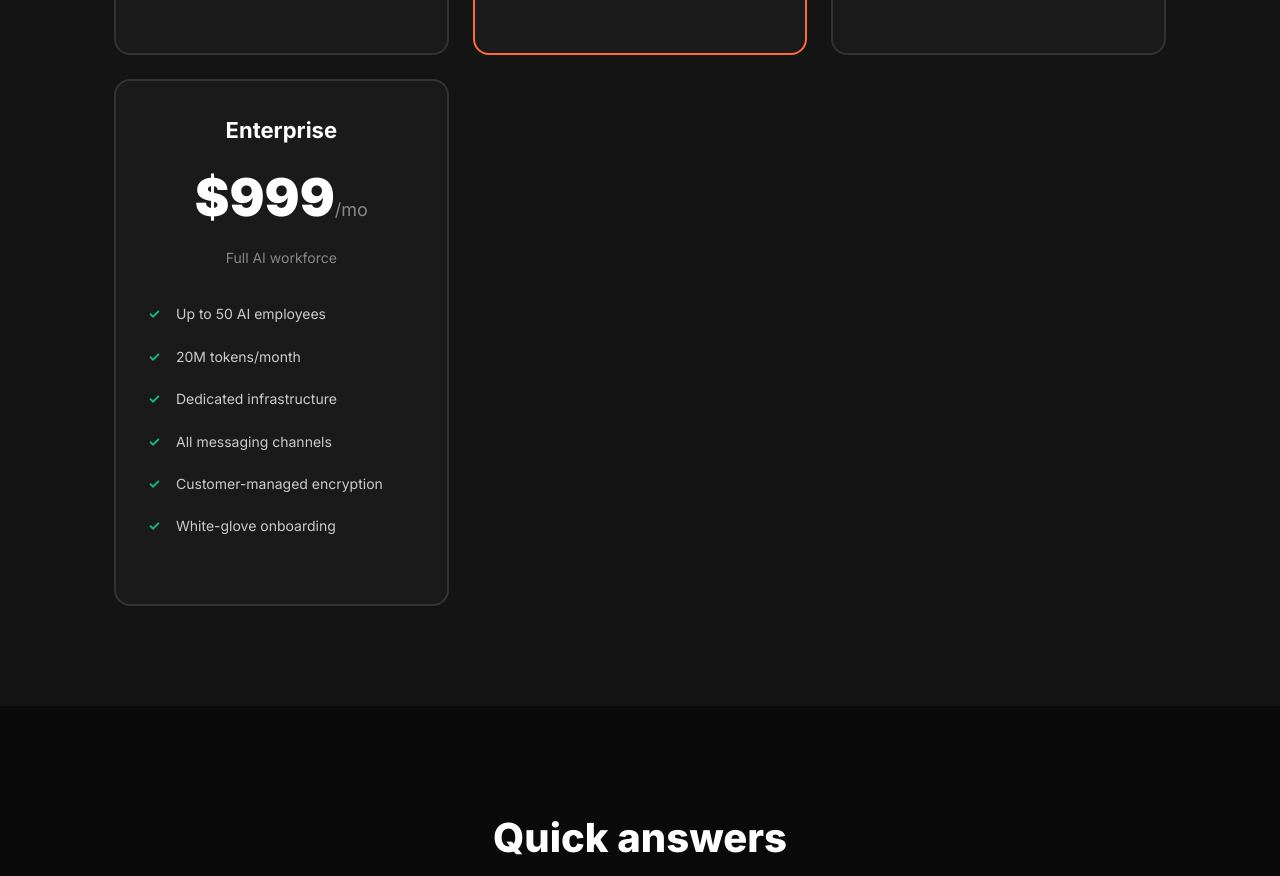
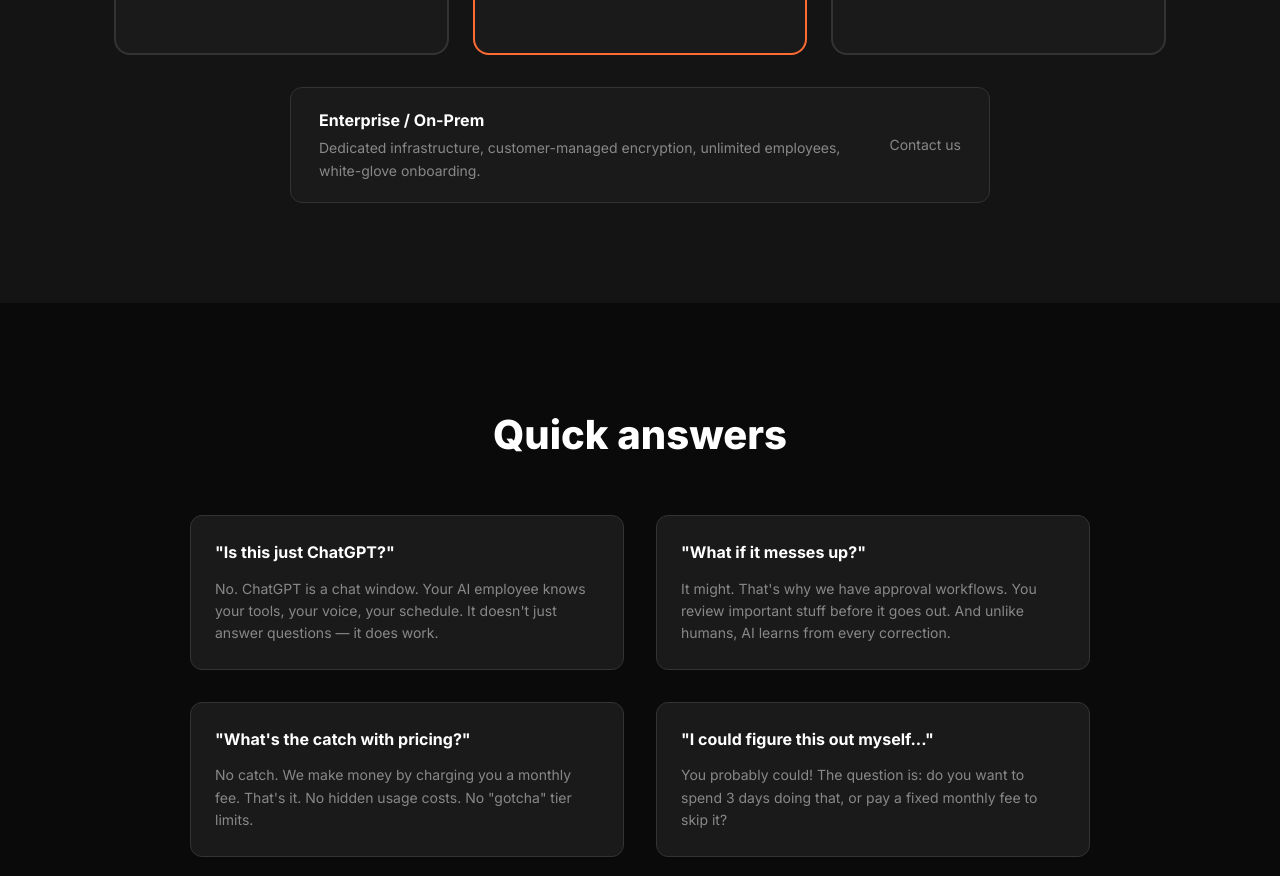
Before and after one commit to Purple-Horizons/hireopenclaw, a website: page index.html in a window 1280 px wide. Shown: the part 4488-5364 px from the top of the page. Drawn offline with Linux system fonts and the light colour scheme; no server answers.

Commit message:
production: move enterprise to small on-prem row under pricing cards

```diff
--- a/index.html
+++ b/index.html
@@ -1039,20 +1039,13 @@
 
                 </div>
 
-                <div class="pricing-card" data-plan="enterprise">
-                    <h3>Enterprise</h3>
-                    <div class="price" data-price="999">$999<span>/mo</span></div>
-                    <p class="description">Full AI workforce</p>
-                    <ul>
-                        <li>Up to 50 AI employees</li>
-                        <li>20M tokens/month</li>
-                        <li>Dedicated infrastructure</li>
-                        <li>All messaging channels</li>
-                        <li>Customer-managed encryption</li>
-                        <li>White-glove onboarding</li>
-                    </ul>
-
+            </div>
+            <div style="max-width:700px;margin:32px auto 0;padding:20px 28px;background:var(--bg-card);border:1px solid var(--light-gray);border-radius:12px;display:flex;align-items:center;justify-content:space-between;gap:20px;">
+                <div>
+                    <strong style="font-size:16px;">Enterprise / On-Prem</strong>
+                    <p style="color:var(--gray);font-size:14px;margin-top:4px;">Dedicated infrastructure, customer-managed encryption, unlimited employees, white-glove onboarding.</p>
                 </div>
+                <span style="color:var(--gray);font-size:14px;white-space:nowrap;">Contact us</span>
             </div>
         </div>
     </section>
```
